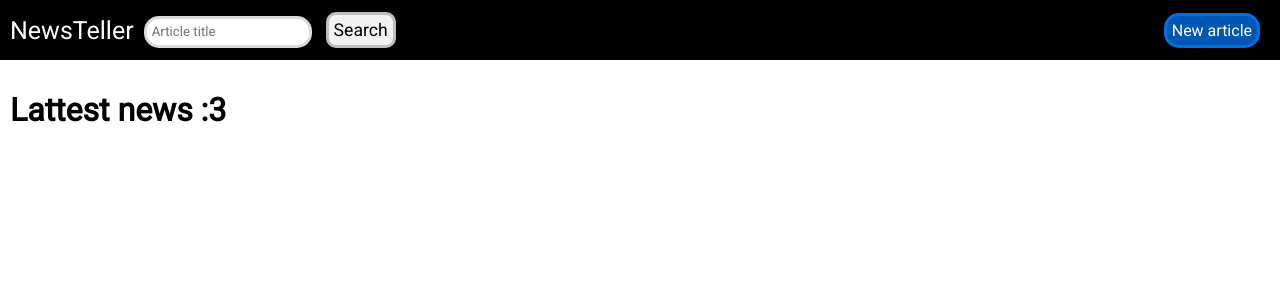
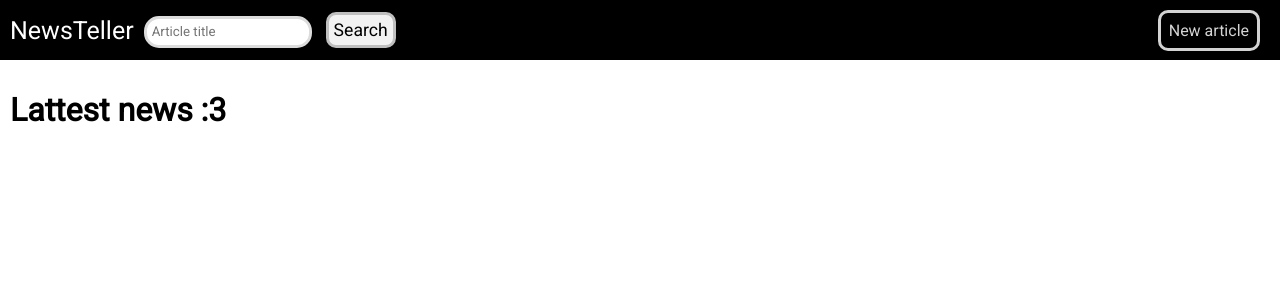
Before and after one commit to punk1503/NewsTeller, a Django app: page / in a window 1280 px wide. Shown: the top 300 px of the page. Run offline with Django 3.2, Linux system fonts and the light colour scheme.

Commit message:
Changed "New article" btn design #2
Fixed colors and search btn cursor.

```diff
--- a/news/static/news/css/navbar.css
+++ b/news/static/news/css/navbar.css
@@ -32,13 +32,18 @@
 	color: black;
 	font-size: 1.1em;
 	padding: 5px;
+	cursor: pointer;
 }
 
 .navbar__btn {
-	border: 3px hsl(211, 100%, 45%) solid;
-	border-radius: 15px;
-	background-color: hsl(211, 100%, 35%);
-	padding: 5px;
-	color: white;
+	border: 3px lightgray solid;
+	border-radius: 10px;
+	background-color: rgba(0, 0, 0, 0);
+	padding: 8px;
+	color: hsl(0, 0%, 83%);
 	margin-left: auto;
 }
+
+.navbar a {
+	text-decoration: none;
+}
--- a/news/templates/news/base/navbar.html
+++ b/news/templates/news/base/navbar.html
@@ -7,5 +7,5 @@
 		<input type="text" class="navbar__search" placeholder="Article title">
 		<button class="search__confirm">Search</button>
 	</form>
-	<a class="navbar__btn">New article</a>
+	<a href="#" role="button" class="navbar__btn">New article</a>
 </nav>
```
